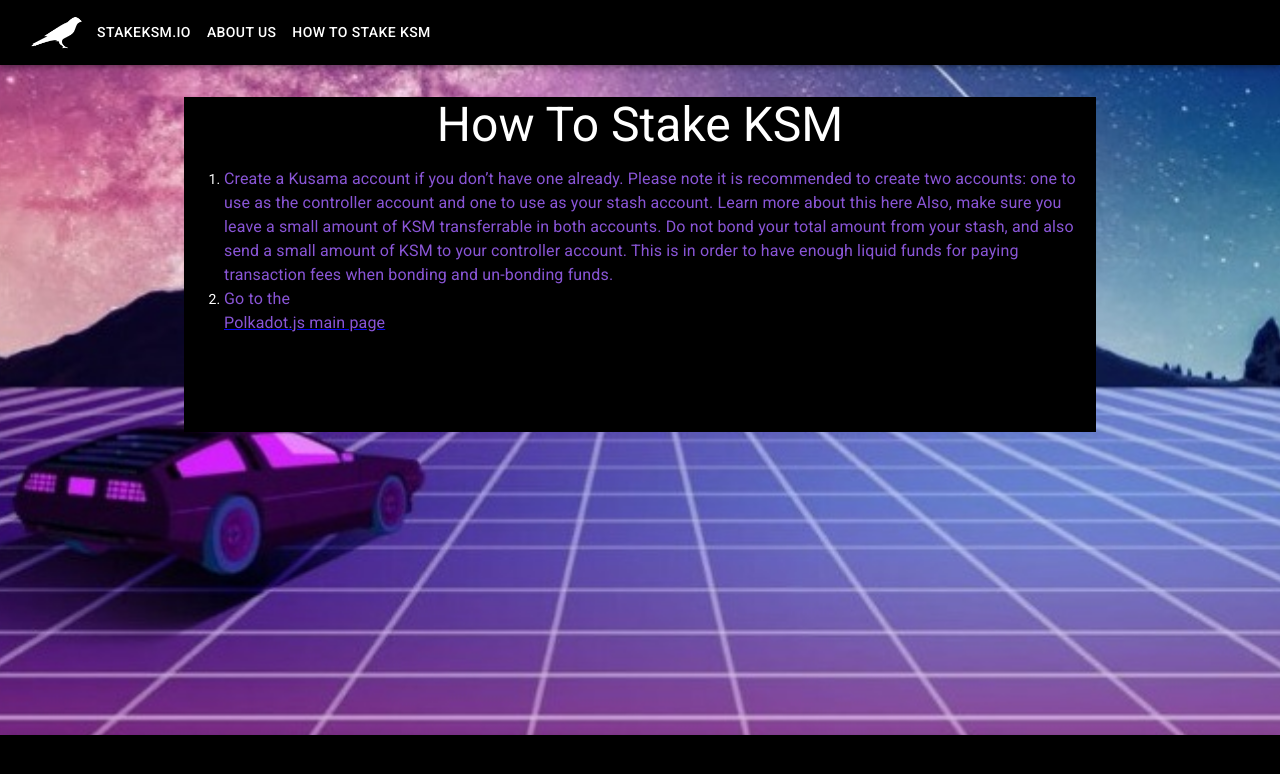
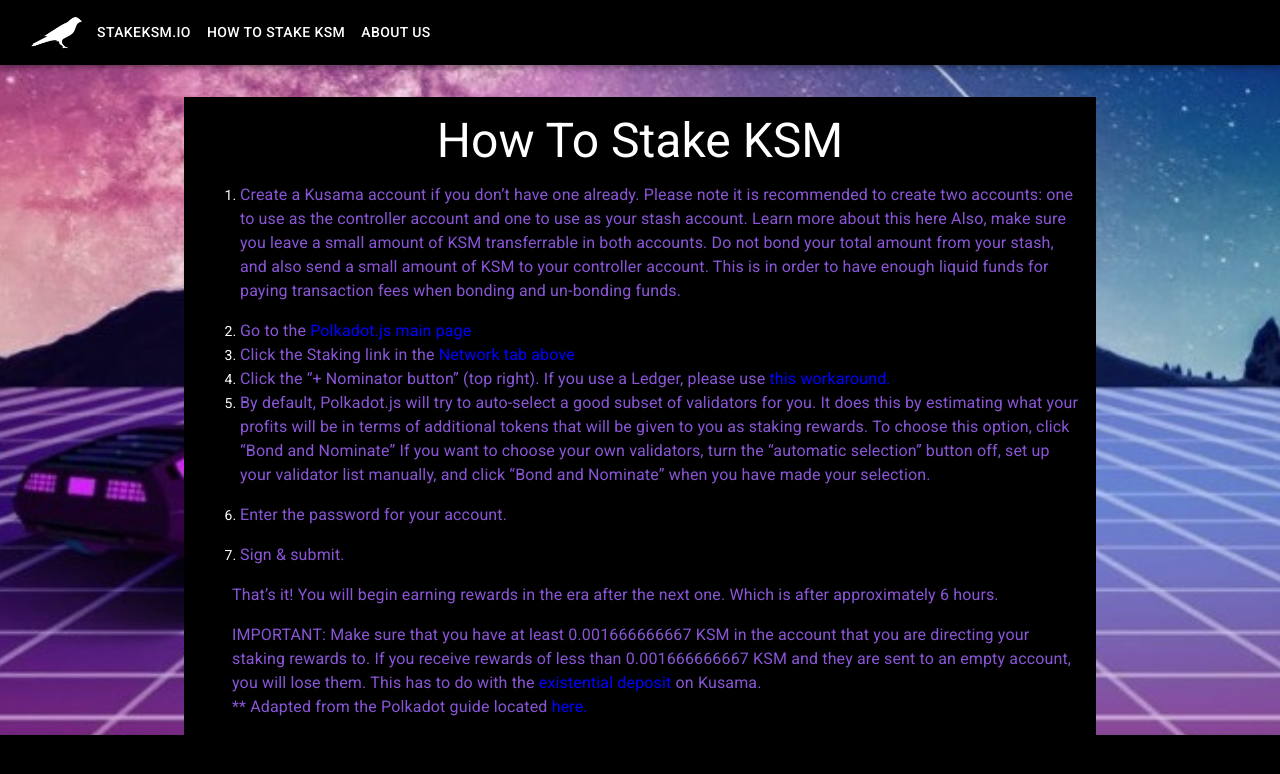
Before and after one commit to stakeksm/stakeksm.io, a Next.js app: page /stake in a window 1280 px wide. Shown: the top 774 px of the page. Built offline with nearby package versions, Linux system fonts and the light colour scheme.

Commit message:
good for now

```diff
--- a/components/Nav.tsx
+++ b/components/Nav.tsx
@@ -38,15 +38,15 @@
             </Link>
           </Button>
           <Button color="inherit">
-            <Link href="/about">
-              <Typography variant={buttonTextVariant}>About Us</Typography>
-            </Link>
-          </Button>
-          <Button color="inherit">
             <Link href="/stake">
               <Typography variant={buttonTextVariant}>
                 How To Stake KSM
               </Typography>
+            </Link>
+          </Button>
+          <Button color="inherit">
+            <Link href="/about">
+              <Typography variant={buttonTextVariant}>About Us</Typography>
             </Link>
           </Button>
         </Toolbar>
--- a/pages/stake.tsx
+++ b/pages/stake.tsx
@@ -1,16 +1,22 @@
 import CommonLayout from '../components/layout';
 import Head from 'next/head';
 import { GetStaticProps, GetStaticPaths } from 'next';
-import { Link } from 'next/link';
 import {
   Box,
   Container,
   Typography,
   Button,
   Link as ExternalLink,
+  withStyles,
 } from '@material-ui/core';
 
 export default function Stake() {
+  const LinkTypography = withStyles({
+    root: {
+      color: 'blue',
+    },
+  })(Typography);
+
   return (
     <CommonLayout>
       <Head>
@@ -23,13 +29,18 @@
           bgcolor={'black'}
           minWidth={'100%'}
           minHeight={'50%'}
+          padding={2}
         >
           <Typography variant={'h3'} align={'center'}>
             How To Stake KSM
           </Typography>
           <ol>
             <li>
-              <Typography variant={'body1'} color={'secondary'}>
+              <Typography
+                variant={'body1'}
+                color={'secondary'}
+                paragraph={true}
+              >
                 {`
                 Create a Kusama account if you don’t have one already. Please
                 note it is recommended to create two accounts: one to use as the
@@ -43,36 +54,139 @@
               </Typography>
             </li>
             <li>
-              {' '}
-              <Typography variant={'body1'} color={'secondary'}>
-                {`Go to the`}
+              <Typography
+                variant={'body1'}
+                color={'secondary'}
+                display={'inline'}
+              >
+                {`Go to the `}
               </Typography>
-              <a href="https://polkadot.js.org/apps/#/explorer">
-                <Typography variant={'body1'} color={'secondary'}>
-                  {'Polkadot.js main page'}
-                </Typography>
-              </a>
+              <ExternalLink href="https://polkadot.js.org/apps/#/explorer">
+                <LinkTypography
+                  variant={'body1'}
+                  color={'secondary'}
+                  display={'inline'}
+                >
+                  {`Polkadot.js main page`}
+                </LinkTypography>
+              </ExternalLink>
+            </li>
+            <li>
+              <Typography
+                variant={'body1'}
+                color={'secondary'}
+                display={'inline'}
+              >
+                {`Click the Staking link in the `}
+              </Typography>
+              <ExternalLink href="https://polkadot.js.org/apps/#/staking">
+                <LinkTypography
+                  variant={'body1'}
+                  color={'secondary'}
+                  display={'inline'}
+                >
+                  {`Network tab above`}
+                </LinkTypography>
+              </ExternalLink>
+            </li>
+            <li>
+              <Typography
+                variant={'body1'}
+                color={'secondary'}
+                display={'inline'}
+              >
+                {`Click the “+ Nominator button” (top right). If you use a Ledger, please use `}
+              </Typography>
+              <ExternalLink href="https://polkadot.js.org/apps/#/staking">
+                <LinkTypography
+                  variant={'body1'}
+                  color={'secondary'}
+                  display={'inline'}
+                >
+                  {`this workaround.`}
+                </LinkTypography>
+              </ExternalLink>
+            </li>
+            <li>
+              <Typography
+                variant={'body1'}
+                color={'secondary'}
+                paragraph={true}
+              >
+                {`By default, Polkadot.js will try to auto-select a good subset of validators for you. It does this by estimating what your profits will be in terms of additional tokens that will be given to you as staking rewards.
+                  To choose this option, click “Bond and Nominate”
+                  If you want to choose your own validators, turn the “automatic selection” button off, set up your validator list manually, and click “Bond and Nominate” when you have made your selection.
+                `}
+              </Typography>
+            </li>
+            <li>
+              <Typography
+                variant={'body1'}
+                color={'secondary'}
+                paragraph={true}
+              >
+                {`Enter the password for your account.`}
+              </Typography>
+            </li>
+            <li>
+              <Typography
+                variant={'body1'}
+                color={'secondary'}
+                paragraph={true}
+              >
+                {`Sign & submit.`}
+              </Typography>
             </li>
           </ol>
+          <Box paddingLeft={4}>
+            <Typography variant={'body1'} color={'secondary'} paragraph={true}>
+              {`That’s it! You will begin earning rewards in the era after the next one. Which is after approximately 6 hours.`}
+            </Typography>
+            <Typography
+              variant={'body1'}
+              color={'secondary'}
+              paragraph={true}
+              display={'inline'}
+            >
+              {`IMPORTANT: Make sure that you have at least 0.001666666667 KSM in the account that you are directing your staking rewards to. If you receive rewards of less than 0.001666666667 KSM and they are sent to an empty account, you will lose them. This has to do with the`}
+            </Typography>
+            <ExternalLink href="https://support.polkadot.network/support/solutions/articles/65000168651-what-is-the-existential-deposit-">
+              <LinkTypography
+                variant={'body1'}
+                color={'secondary'}
+                display={'inline'}
+              >
+                {` existential deposit`}
+              </LinkTypography>
+            </ExternalLink>
+            <Typography
+              variant={'body1'}
+              color={'secondary'}
+              display={'inline'}
+            >
+              {` on Kusama.`}
+            </Typography>
+            <Box>
+              <Typography
+                variant={'body1'}
+                color={'secondary'}
+                display={'inline'}
+              >
+                {`** Adapted from the Polkadot guide located`}
+              </Typography>
+              <ExternalLink href="https://support.polkadot.network/support/solutions/articles/65000168057-how-do-i-stake-nominate-on-polkadot-">
+                <LinkTypography
+                  variant={'body1'}
+                  color={'secondary'}
+                  display={'inline'}
+                >
+                  {` here.`}
+                </LinkTypography>
+              </ExternalLink>
+            </Box>
+          </Box>
         </Box>
       </Container>
     </CommonLayout>
   );
 }
-
-// export const getStaticPaths: GetStaticPaths = async () => {
-//   const paths = getAllPostIds();
-//   return {
-//     paths,
-//     fallback: false,
-//   };
-// };
-
-// export const getStaticProps: GetStaticProps = async ({ params }) => {
-//   const postData = await getPostData(params.id as string);
-//   return {
-//     props: {
-//       postData,
-//     },
-//   };
-// };
```
Also changed, not shown: pages/about.tsx (+7 -6 lines).
